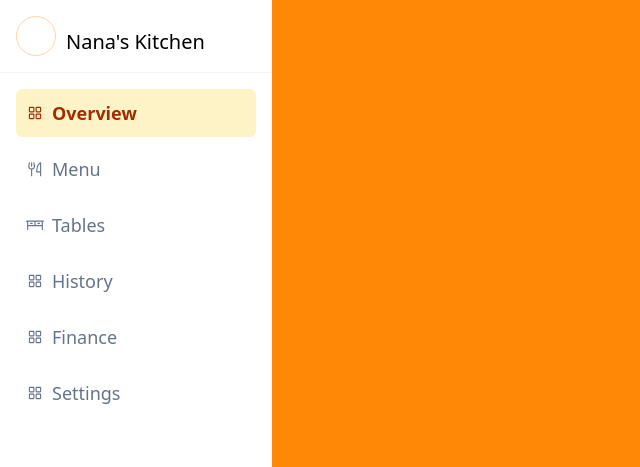
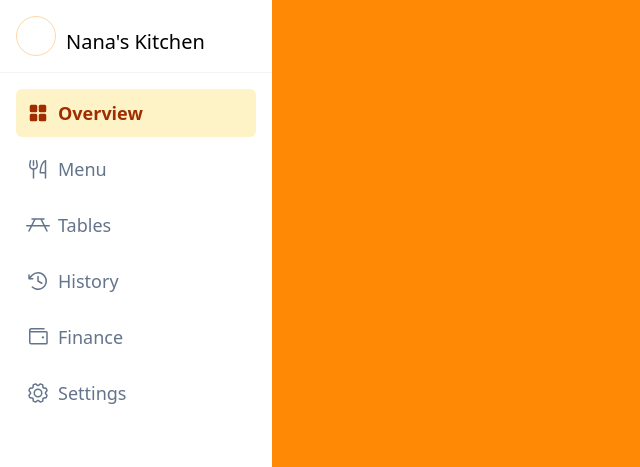
Before and after one commit to munachi821/Table-tap, a Next.js app: page /admin in a window 1280 px wide. Shown: the top 467 px of the page, without its empty margins (0-640 px from the left). Built offline with nearby package versions, Linux system fonts and the light colour scheme.

Commit message:
done with the sidebar, i think...

```diff
--- a/app/admin/page.tsx
+++ b/app/admin/page.tsx
@@ -1,20 +1,71 @@
 "use client";
 import {
-  SquaresFour as LayoutDashboard,
-  ForkKnife as Utensils,
-  Desk,
+  PicnicTableIcon,
+  SquaresFourIcon,
+  ForkKnifeIcon,
+  ClockCounterClockwiseIcon,
+  GearIcon,
+  WalletIcon,
 } from "@phosphor-icons/react";
 import { useState } from "react";
 
 const Page = () => {
   const [activeTab, setActiveTab] = useState("Overview");
   const admintabs = [
-    { name: "Overview", icon: <LayoutDashboard /> },
-    { name: "Menu", icon: <Utensils /> },
-    { name: "Tables", icon: <Desk /> },
-    { name: "History", icon: <LayoutDashboard /> },
-    { name: "Finance", icon: <LayoutDashboard /> },
-    { name: "Settings", icon: <LayoutDashboard /> },
+    {
+      name: "Overview",
+      icon: (
+        <SquaresFourIcon
+          size={24}
+          weight={activeTab === "Overview" ? "fill" : "regular"}
+        />
+      ),
+    },
+    {
+      name: "Menu",
+      icon: (
+        <ForkKnifeIcon
+          size={24}
+          weight={activeTab === "Menu" ? "fill" : "regular"}
+        />
+      ),
+    },
+    {
+      name: "Tables",
+      icon: (
+        <PicnicTableIcon
+          size={24}
+          weight={activeTab === "Tables" ? "fill" : "regular"}
+        />
+      ),
+    },
+    {
+      name: "History",
+      icon: (
+        <ClockCounterClockwiseIcon
+          size={24}
+          weight={activeTab === "History" ? "fill" : "regular"}
+        />
+      ),
+    },
+    {
+      name: "Finance",
+      icon: (
+        <WalletIcon
+          size={24}
+          weight={activeTab === "Finance" ? "fill" : "regular"}
+        />
+      ),
+    },
+    {
+      name: "Settings",
+      icon: (
+        <GearIcon
+          size={24}
+          weight={activeTab === "Settings" ? "fill" : "regular"}
+        />
+      ),
+    },
   ];
   return (
     <main className="flex h-screen">
@@ -28,7 +79,7 @@ const Page = () => {
           <ul className="flex flex-col gap-2">
             {admintabs.map((tab) => (
               <li
-                className={`flex items-center gap-2 text-lg ${activeTab === tab.name ? "font-semibold text-orange-800 bg-[#FEF3C7]" : "text-[#64748B]"} p-2.5 rounded-md`}
+                className={`flex items-center gap-2 text-lg ${activeTab === tab.name ? "font-semibold text-orange-800 bg-[#FEF3C7]" : "text-[#64748B] hover:bg-gray-100/50"} p-2.5 rounded-md cursor-pointer transition-all`}
                 key={tab.name}
                 onClick={() => setActiveTab(tab.name)}
               >
```
